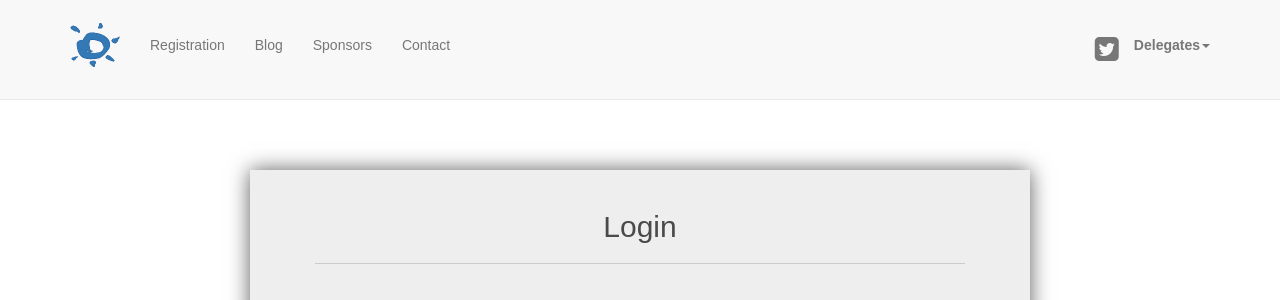
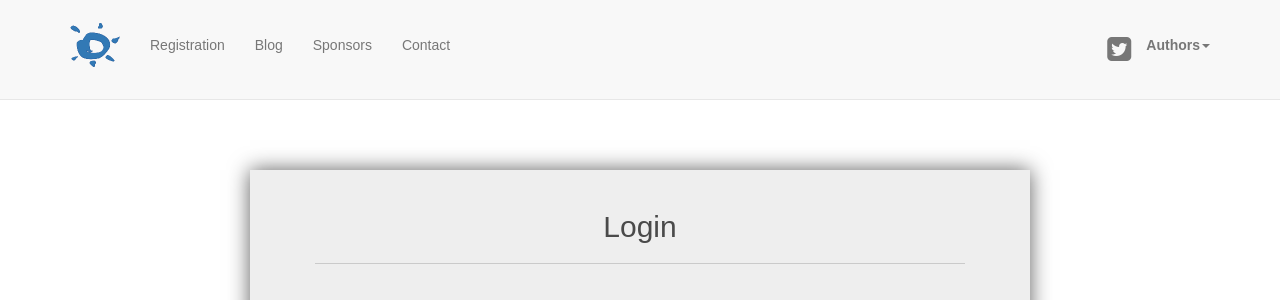
Before and after one commit to rtreharne/pvsat-dev, a Django app: page /authors/login/ in a window 1280 px wide. Shown: the top 300 px of the page. Run offline with Django 3.2, Linux system fonts and the light colour scheme; some libraries are stand-ins or nearby versions.

Commit message:
base.html update

```diff
--- a/templates/base.html
+++ b/templates/base.html
@@ -125,7 +125,7 @@
 			</li>
 	            {% else %}
 			<li class="dropdown">
-			    <a href="#" class="dropdown-toggle" data-toggle="dropdown" role="button" aria-haspopup="true" aria-expanded="false"><strong>Delegates</strong><span class="caret"></span></a>
+			    <a href="#" class="dropdown-toggle" data-toggle="dropdown" role="button" aria-haspopup="true" aria-expanded="false"><strong>Authors</strong><span class="caret"></span></a>
 			    <ul class="dropdown-menu">
 					<li><a href="{% url 'author-login' %}"><strong><i class="fa fa-sign-in"></i> Login</strong></a></li>
 					<li><a href="{% url 'register' %}"><strong><i class="fa fa-user"></i> Create Account</strong></a></li>
```
